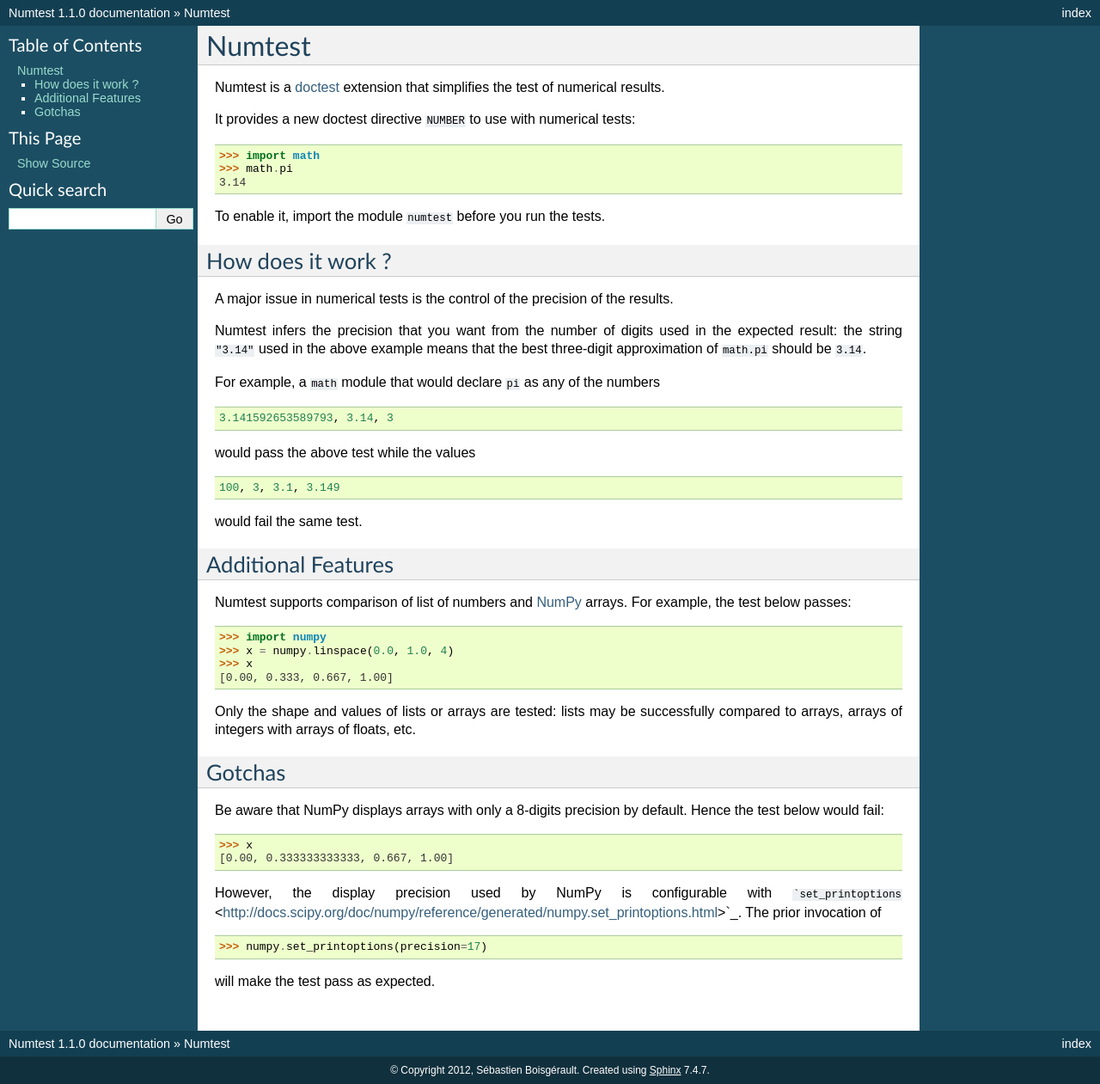
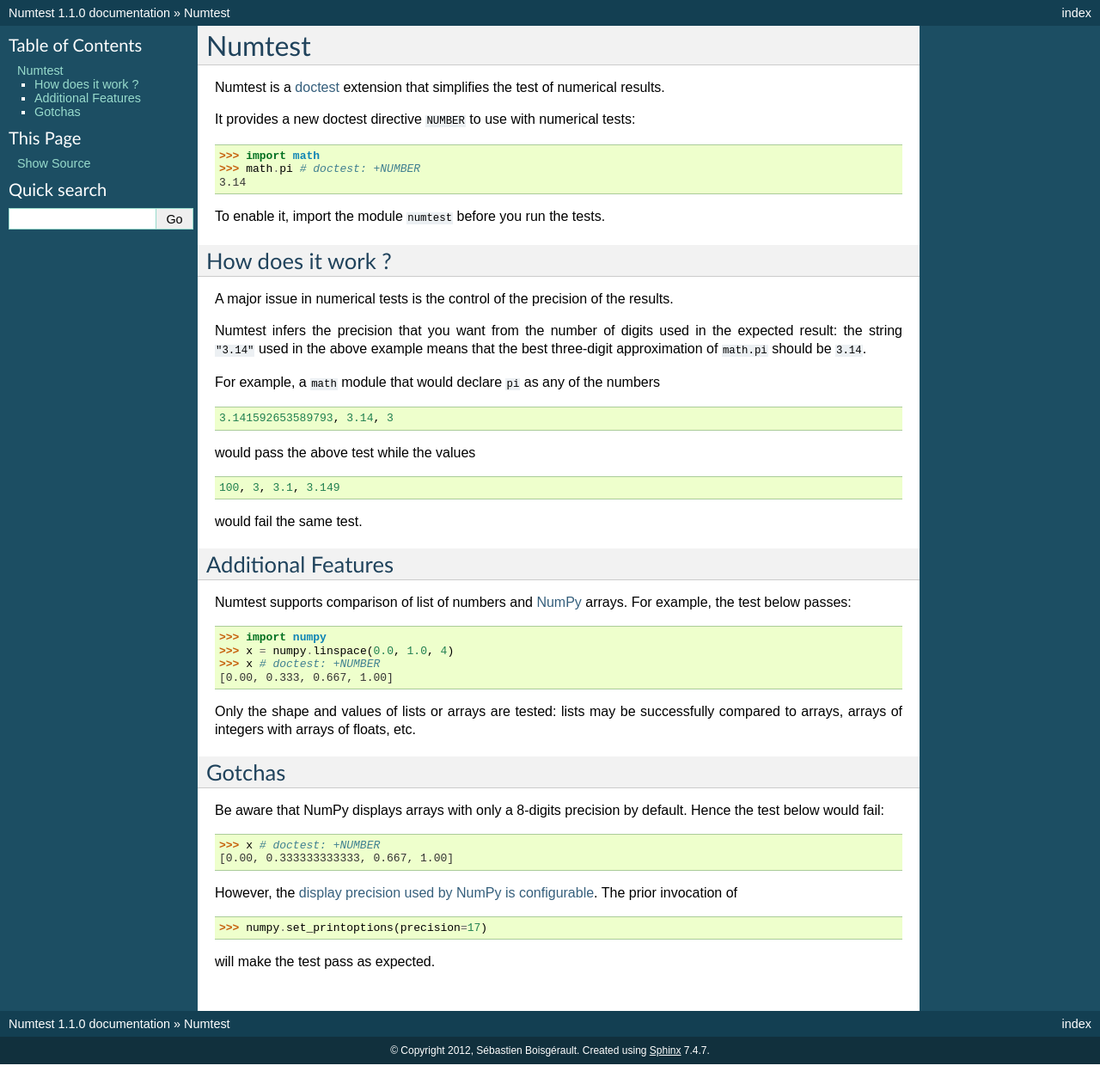
Before and after one commit to boisgera/numtest, a Sphinx documentation site: the page built from docs/index.rst, in a window 1280 px wide. Shown: the whole page at 86% size. Built offline with Sphinx 7.4.7, drawn with Linux system fonts in a browser that asks for light colours; after the commit the page ends 1238 px from its top, so only the background shows below that.

Commit message:
patched rst documentation

````diff
--- a/docs/conf.py
+++ b/docs/conf.py
@@ -42,6 +42,8 @@
 # General information about the project.
 project = u'Numtest'
 copyright = u'2012, Sébastien Boisgérault'
+
+trim_doctest_flags = False
 
 # The version info for the project you're documenting, acts as replacement for
 # |version| and |release|, also used in various other places throughout the
--- a/docs/index.rst
+++ b/docs/index.rst
@@ -70,8 +70,8 @@
     >>> x # doctest: +NUMBER
     [0.00, 0.333333333333, 0.667, 1.00]
 
-However, the display precision used by NumPy is configurable with
-```set_printoptions`` <http://docs.scipy.org/doc/numpy/reference/generated/numpy.set_printoptions.html>`_.
+However, the `display precision used by NumPy is
+configurable <http://docs.scipy.org/doc/numpy/reference/generated/numpy.set_printoptions.html>`_.
 The prior invocation of
 
 ::
````
Also changed, not shown: README.md (+2 -2 lines).
